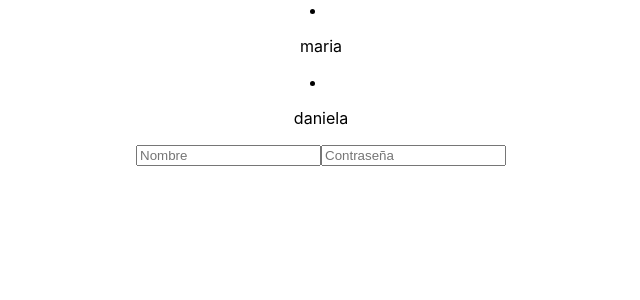
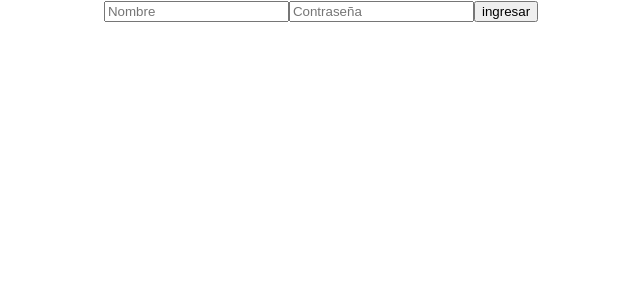
Before and after one commit to JuanManuelZea253/Entrega_1, a React (Create React App) app in the folder proyectofinal_clima/: page / in a window 1280 px wide. Shown: the top 300 px of the page, without its empty margins (319-959 px from the left). Built offline with nearby package versions, Linux system fonts and the light colour scheme.

Commit message:
actualizaciones,login y weather screen

```diff
--- a/proyectofinal_clima/public/personas.json
+++ b/proyectofinal_clima/public/json/personas.json
@@ -1,13 +1,13 @@
  [{
    "id": 1,
   "nombre":"maria",
-  "cantidadDolares":1000,
+  "ciudad":"Medellín",
   "contraseña": "soymillonaria"
 },
 {
     "id": 2,
     "nombre":"daniela",
-    "cantidadDolares":2000,
+    "ciudad":"Sidney",
     "contraseña":"soytuputita"
 
 }]
--- /dev/null
+++ b/proyectofinal_clima/src/components/Weather.jsx
@@ -0,0 +1,20 @@
+import React from "react"
+
+
+const Weather = (props)=>{
+    console.log(props);
+    //const [nombrePersona,setNombrePersona]= useState('');
+    //setNombrePersona(props.nombre);
+
+    return(
+        <div className="Wether">
+            <h1>that is wether</h1>
+            <p></p>
+
+
+
+        </div>
+    )
+}
+
+export default Weather;
--- a/proyectofinal_clima/src/components/login.jsx
+++ b/proyectofinal_clima/src/components/login.jsx
@@ -1,64 +1,78 @@
-import React,{useState,useEffect} from "react";
-//import personas from "./src/personas";
-
-const useData = () =>{
-    const [isPersonas, setPersonas] = useState([]);
-
-        useEffect( () =>{
-            fetch('./personas.json')
-            .then ((response)=>response.json())
-            .then ((personas) =>{
-                setPersonas(personas);
+import React, { useState,useEffect} from "react";
+import Weather from "./Weather";
 
 
-            })
+export const useDataLogin = () => {
+    const [isData, setData] = useState([]);
+    useEffect(() => {
+        fetch('./json/personas.json')
+            .then((response) => response.json())
+            .then((data) => {
+                setData(data);
+            });
+    }, []);
 
 
-        },[])
+    return isData;
+}
+
+const Login = () => {
+    let [nombre, setNombre] = useState('');
+    let [contraseña, setContraseña] = useState('');
+    const [validacion, setValidacion] = useState(false);
+    let [ciudad,setCiudad] = useState('');
+
+    const people = useDataLogin();
 
 
-       return isPersonas;
-}
+    const Validate = () => {
 
-const Login= ()=>{
-    const [nombre, setNombre] = useState('');
-    const [contraseña, setContraseña] = useState('');
+        if (people) {
 
-    const people  = useData();
-   console.log(people[0]);
+            people.forEach(item => {
 
 
+                if (item.nombre === nombre && item.contraseña === contraseña) {
+                    setValidacion(true);
+                    setCiudad(item.ciudad);
+                    nombre = item.nombre;
+                    ciudad = item.ciudad ;
+                    contraseña = item.contraseña;
+                }
+            })
+            return validacion;
+        }
+    }
+    return (
 
+        <div className="login">
 
-
-    return (
-       <div className="login">
-           {people.map(item =>(
-               <li key={item.id}>
-                   <p>{item.nombre}</p>
-               </li>)
-           )}
-
-
+           { validacion ?
+           <Weather
+              nombre= {nombre}
+              ciudad = {ciudad}
+              contraseña = {contraseña}/>:
             <form>
                 <input
                     type="text"
                     placeholder="Nombre"
-               onChange= {ev => setNombre(ev.target.value)}
+                    onChange={ev => setNombre(ev.target.value)}
                     value={nombre}
                 />
                 <input
                     type="text"
                     placeholder="Contraseña"
-               onChange= {ev => setContraseña(ev.target.value)}
+                    onChange={ev => setContraseña(ev.target.value)}
                     value={contraseña}
                 />
+                <button
+                    type="submit"
+                    onClick={Validate}
 
-
-
-
+                >ingresar
+                </button>
             </form>
-
+            }
         </div>
     )
 }
```
Also changed, not shown: proyectofinal_clima/public/logo192.png (deleted), 1 other file (tests, documents, lock files or other folders). Lines whose indentation alone changed are shown as unchanged.
